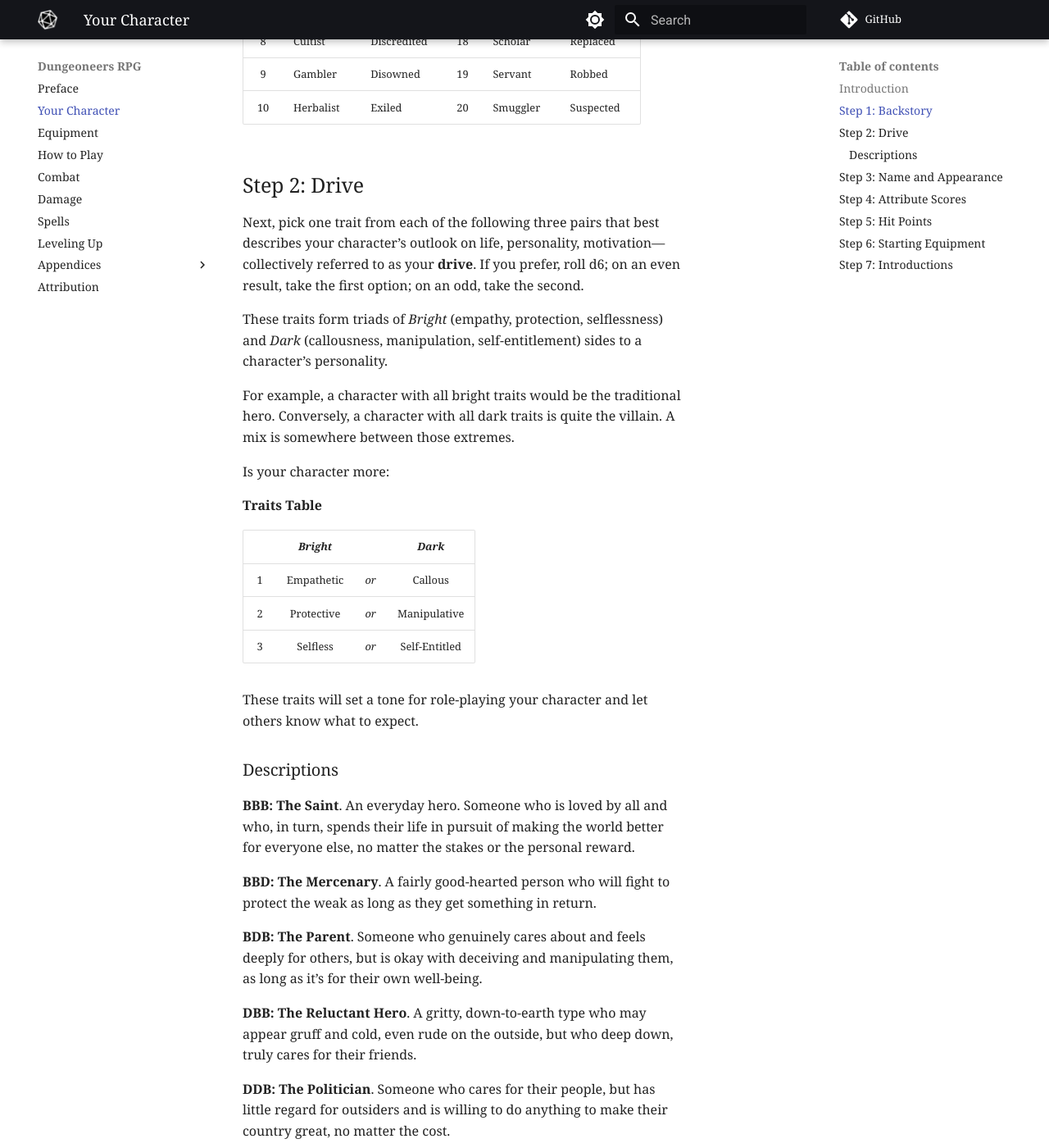
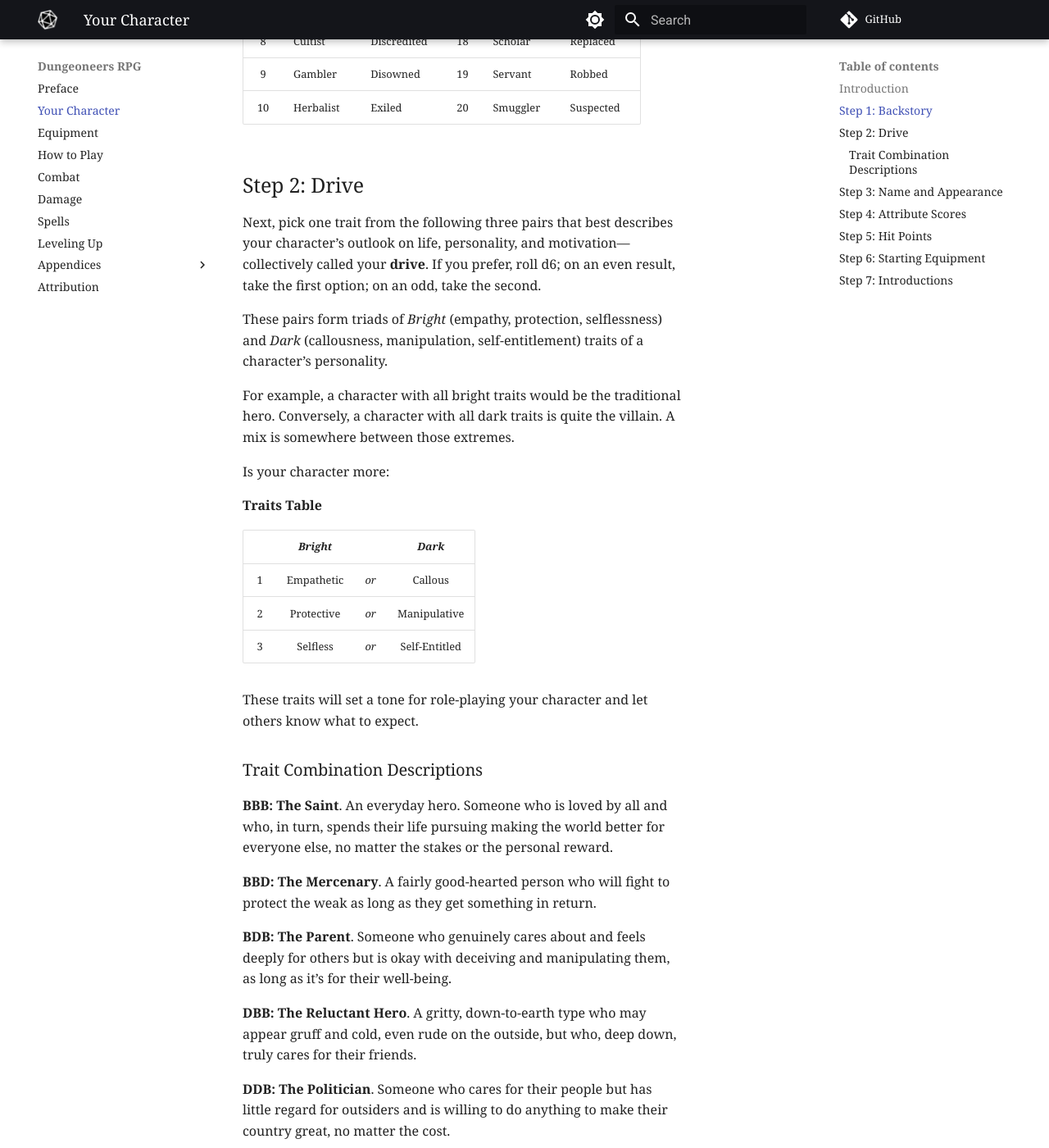
Before and after one commit to joemoose/dungeoneers.d20, an MkDocs documentation site: the page built from docs/character.md, in a window 1280 px wide and 1400 px high, scrolled down 1040 px. Shown: the whole window at 82% size. Built offline with MkDocs 1.6.1 and Material for MkDocs 9.7.7, drawn with Linux system fonts in a browser that asks for light colours; comment, search, counter and statistics services are not loaded.

Commit message:
Update character.md

```diff
--- a/docs/character.md
+++ b/docs/character.md
@@ -29,9 +29,9 @@ Also, think about their relationship with the other characters in the group, but
 
 ## Step 2: Drive
 
-Next, pick one trait from each of the following three pairs that best describes your character’s outlook on life, personality, motivation—collectively referred to as your **drive**. If you prefer, roll d6; on an even result, take the first option; on an odd, take the second.
+Next, pick one trait from the following three pairs that best describes your character’s outlook on life, personality, and motivation—collectively called your **drive**. If you prefer, roll d6; on an even result, take the first option; on an odd, take the second.
 
-These traits form triads of *Bright* (empathy, protection, selflessness) and *Dark* (callousness, manipulation, self-entitlement) sides to a character’s personality.
+These pairs form triads of *Bright* (empathy, protection, selflessness) and *Dark* (callousness, manipulation, self-entitlement) traits of a character’s personality.
 
 For example, a character with all bright traits would be the traditional hero. Conversely, a character with all dark traits is quite the villain. A mix is somewhere between those extremes.
 
@@ -47,17 +47,17 @@ Is your character more:
 
 These traits will set a tone for role-playing your character and let others know what to expect.
 
-### Descriptions
+### Trait Combination Descriptions
 
-**BBB: The Saint**. An everyday hero. Someone who is loved by all and who, in turn, spends their life in pursuit of making the world better for everyone else, no matter the stakes or the personal reward.
+**BBB: The Saint**. An everyday hero. Someone who is loved by all and who, in turn, spends their life pursuing making the world better for everyone else, no matter the stakes or the personal reward.
 
 **BBD: The Mercenary**. A fairly good-hearted person who will fight to protect the weak as long as they get something in return.
 
-**BDB: The Parent**. Someone who genuinely cares about and feels deeply for others, but is okay with deceiving and manipulating them, as long as it’s for their own well-being.
+**BDB: The Parent**. Someone who genuinely cares about and feels deeply for others but is okay with deceiving and manipulating them, as long as it’s for their well-being.
 
-**DBB: The Reluctant Hero**. A gritty, down-to-earth type who may appear gruff and cold, even rude on the outside, but who deep down, truly cares for their friends.
+**DBB: The Reluctant Hero**. A gritty, down-to-earth type who may appear gruff and cold, even rude on the outside, but who, deep down, truly cares for their friends.
 
-**DDB: The Politician**. Someone who cares for their people, but has little regard for outsiders and is willing to do anything to make their country great, no matter the cost.
+**DDB: The Politician**. Someone who cares for their people but has little regard for outsiders and is willing to do anything to make their country great, no matter the cost.
 
 **DBD: The Prison Guard**. A cold protector of the status quo, who cares only for the pay they receive, but who won’t tolerate fighting or exploitation amongst those under their charge.
 
```
